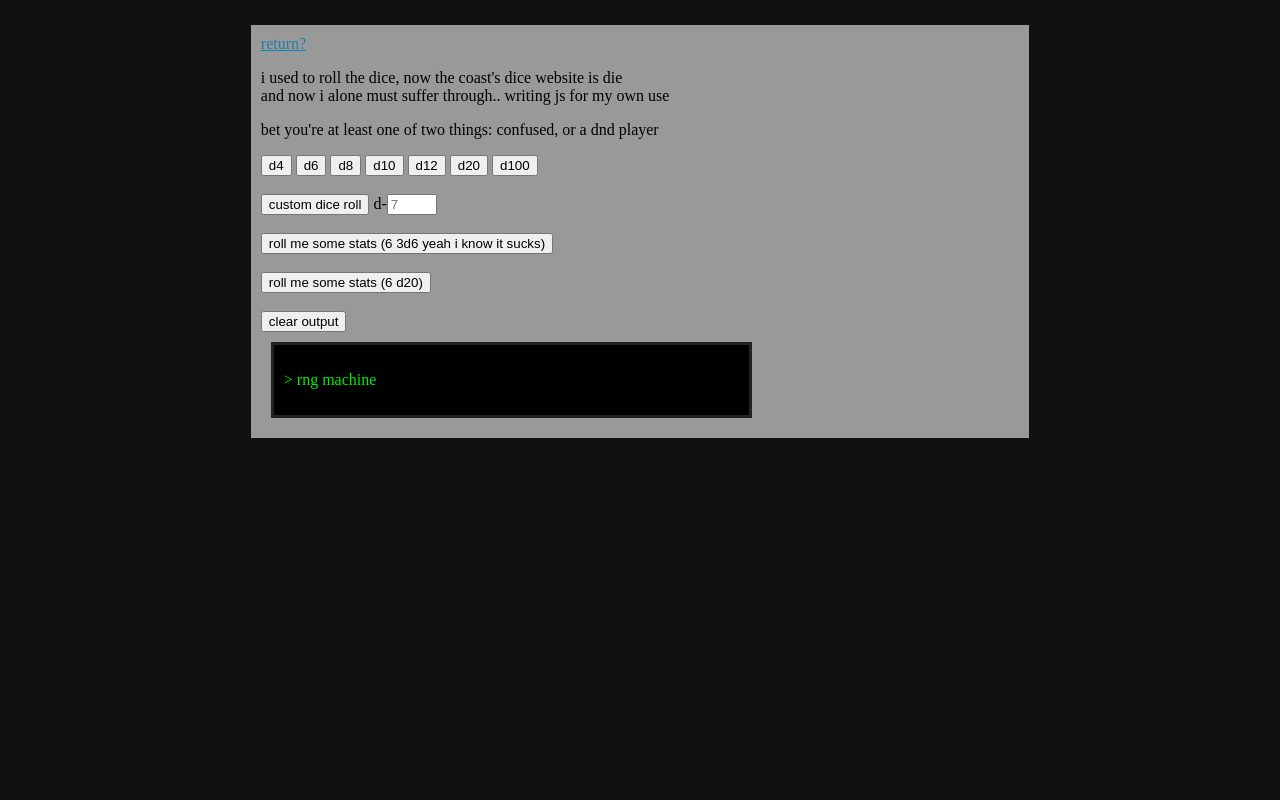
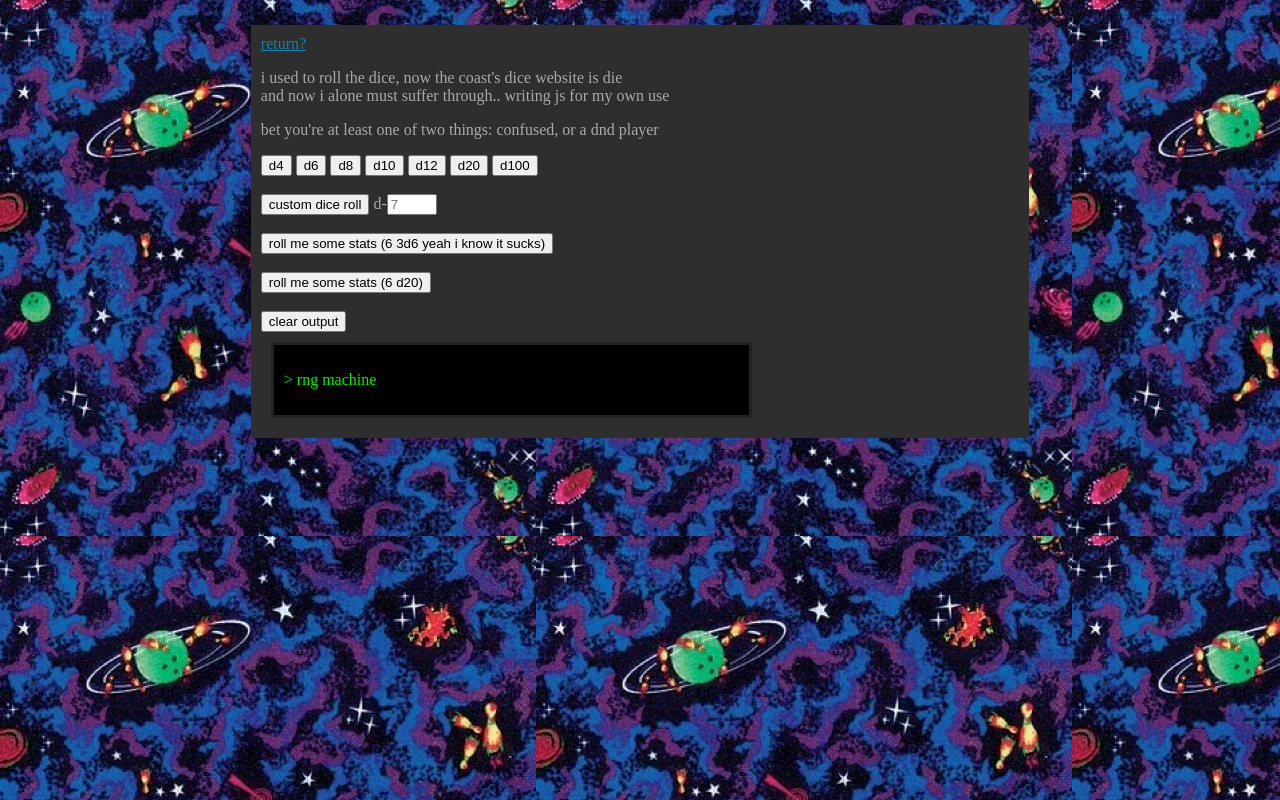
Before and after one commit to serialUmo/hellscape_web, a PHP site: page /dice.html in a window 1280 px wide. Run offline with PHP 8.4, Linux system fonts and the light colour scheme.

Commit message:
new coat of paint

```diff
--- a/dice.css
+++ b/dice.css
@@ -1,9 +1,12 @@
 html {
-	background-color: #111111;
+	background-color: #181818;
+	background-image: url("media/bowlbg.png");
+	background-repeat: repeat;
+	color: #aaaaaa;
 }
 
 div {
-	background-color: #999999;
+	background-color: #2e2e2e;
 	margin: auto;
 	margin-top: 2%;
 	padding: 10px;
```
